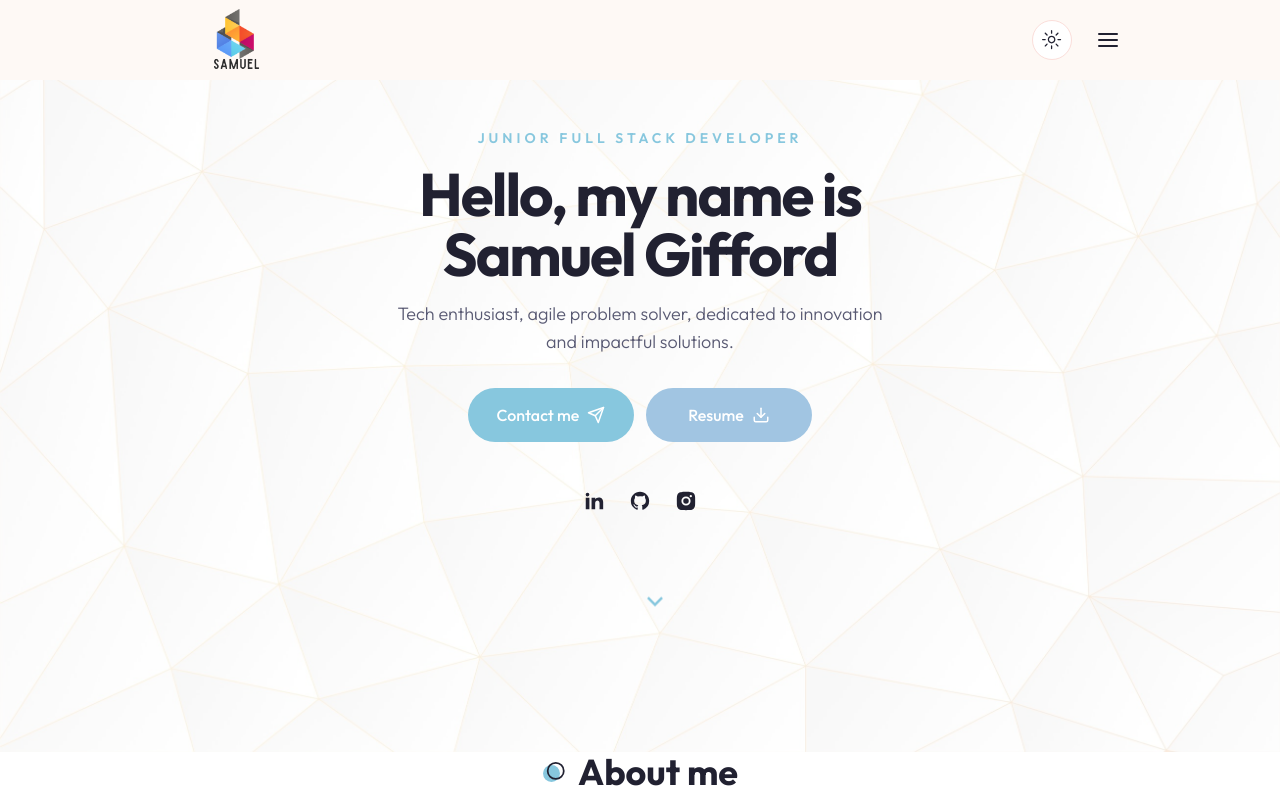
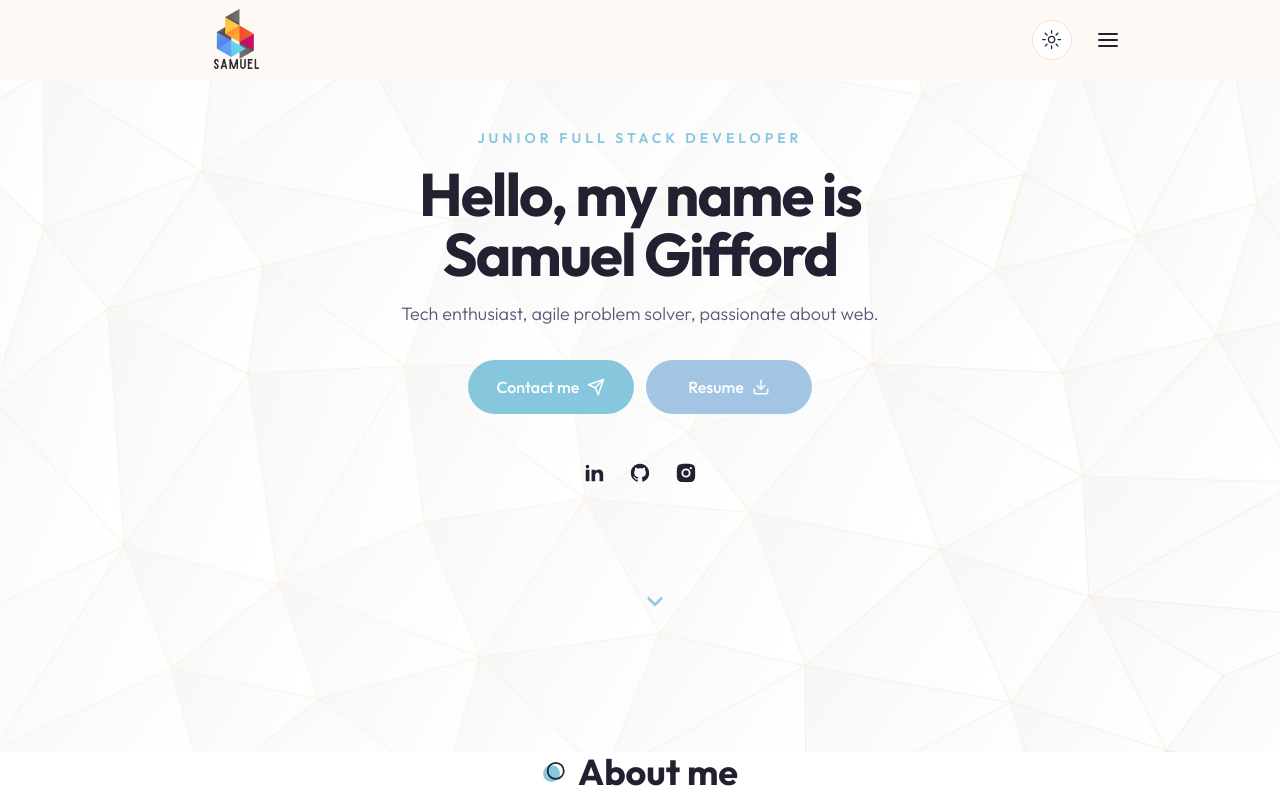
Before and after one commit to scg-code/Portfolio-V2, a Next.js app: page / in a window 1280 px wide. Shown: the top 800 px of the page. Built offline with nearby package versions, Linux system fonts and the light colour scheme.

Commit message:
description update

```diff
--- a/components/Hero.jsx
+++ b/components/Hero.jsx
@@ -19,8 +19,7 @@ const Hero = () => {
             </div>
             <h1 className="h1 mb-4">Hello, my name is Samuel Gifford</h1>
             <p className="subtitle max-w-[490px] mx-auto xl:mx-0">
-              Tech enthusiast, agile problem solver, dedicated to innovation and
-              impactful solutions.
+              Tech enthusiast, agile problem solver, passionate about web.
             </p>
             {/* buttons */}
             <div className="flex flex-col gap-y-3 md:flex-row gap-x-3 mx-auto xl:mx-0 mb-12">
```
